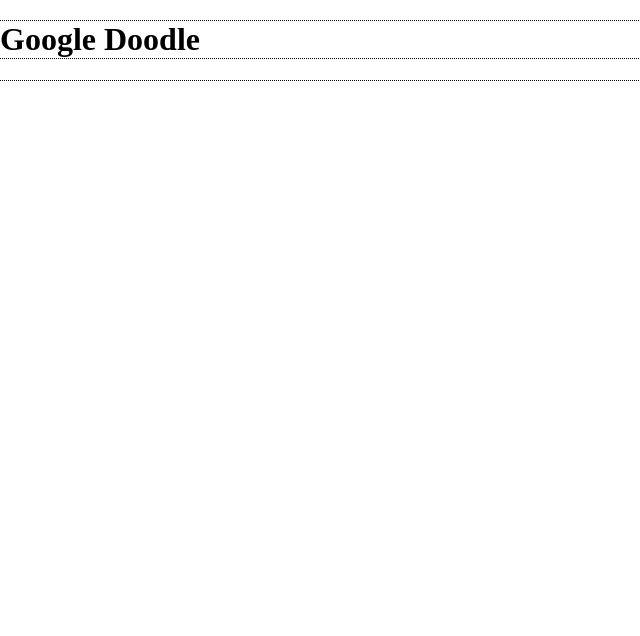
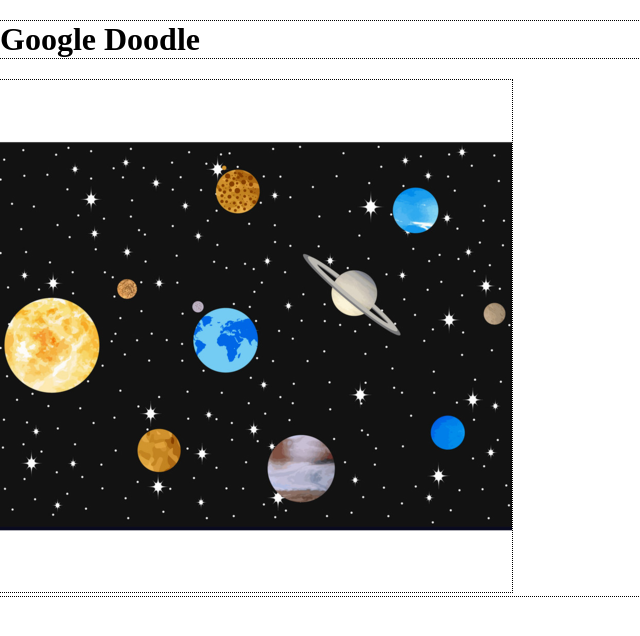
Before and after one commit to jacquelineswanson/Google-Doodle, a plain HTML site: page index.html in a window 1280 px wide. Shown: the whole page, without its empty margins (0-640 px from the left). Drawn offline with nearby package versions, Linux system fonts and the light colour scheme.

Commit message:
File Paths

```diff
--- a/index.html
+++ b/index.html
@@ -27,6 +27,7 @@
 
     <h1>Google Doodle</h1>
 
+    <img src="img/android-chrome-512x512.png" alt="">
 
 
     <!-- JS Libraries -->
```
Also changed, not shown: img/android-chrome-512x512.png (added), 2 other files.
